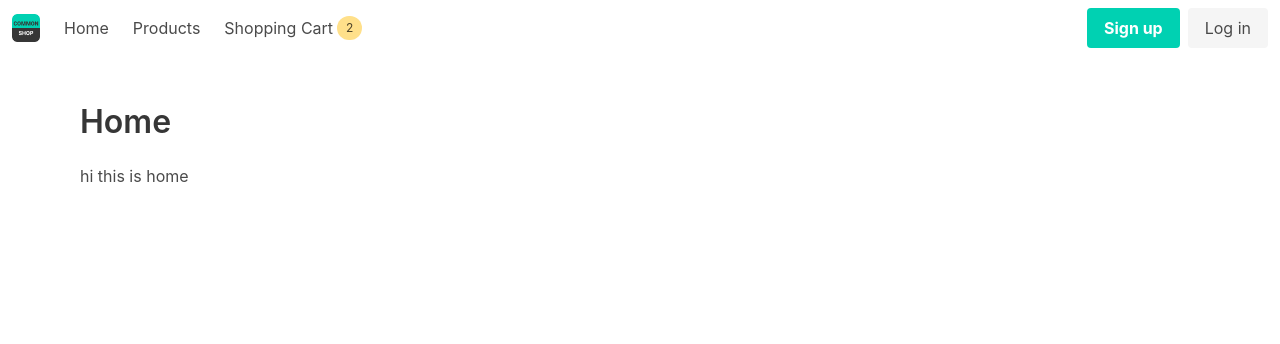
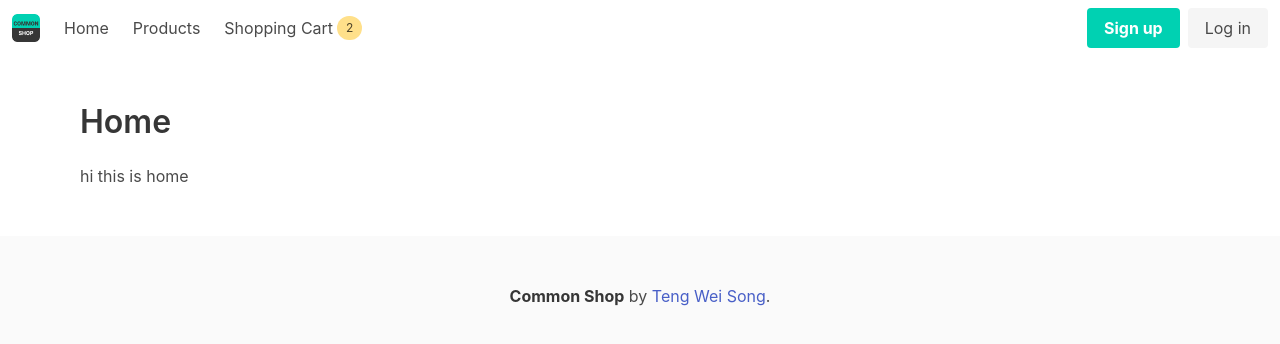
Before and after one commit to weisong0908/common-shop-web-client, a Vue app: page / in a window 1280 px wide. Shown: the top 344 px of the page. Built offline with nearby package versions, Linux system fonts and the light colour scheme.

Commit message:
add footer

```diff
--- a/src/App.vue
+++ b/src/App.vue
@@ -2,16 +2,19 @@
   <div id="app">
     <navbar></navbar>
     <router-view></router-view>
+    <app-footer></app-footer>
   </div>
 </template>
 
 <script>
 import Navbar from "./components/Navbar";
+import AppFooter from "./components/Footer";
 
 export default {
   name: "App",
   components: {
-    Navbar
+    Navbar,
+    AppFooter
   }
 };
 </script>
--- /dev/null
+++ b/src/components/Footer.vue
@@ -0,0 +1,10 @@
+<template>
+  <footer class="footer">
+    <div class="content has-text-centered">
+      <p>
+        <strong>Common Shop</strong> by
+        <a href="https://github.com/weisong0908">Teng Wei Song</a>.
+      </p>
+    </div>
+  </footer>
+</template>
```
